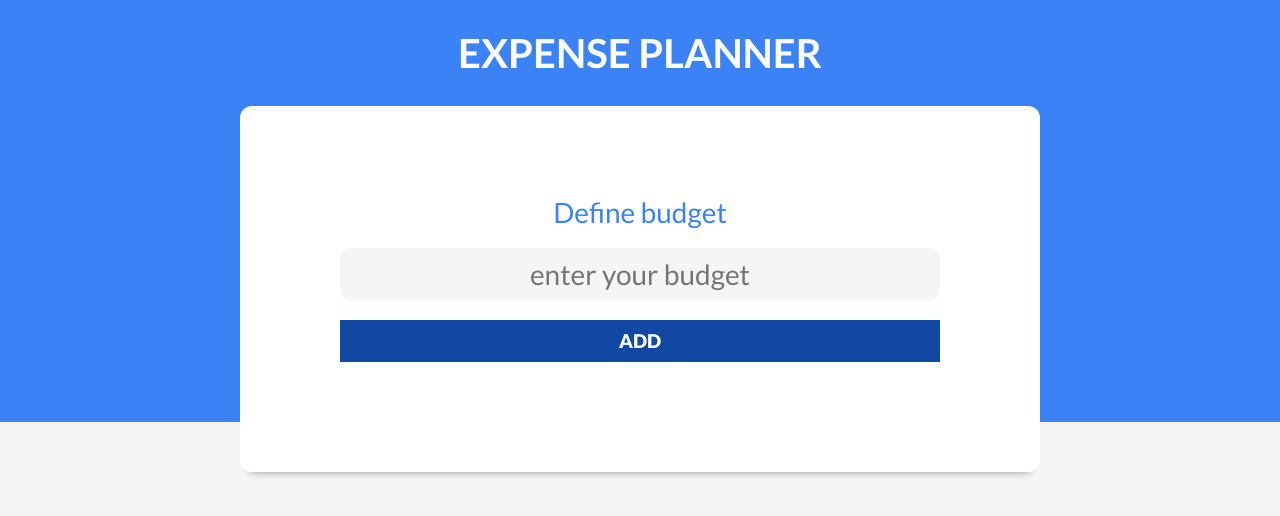
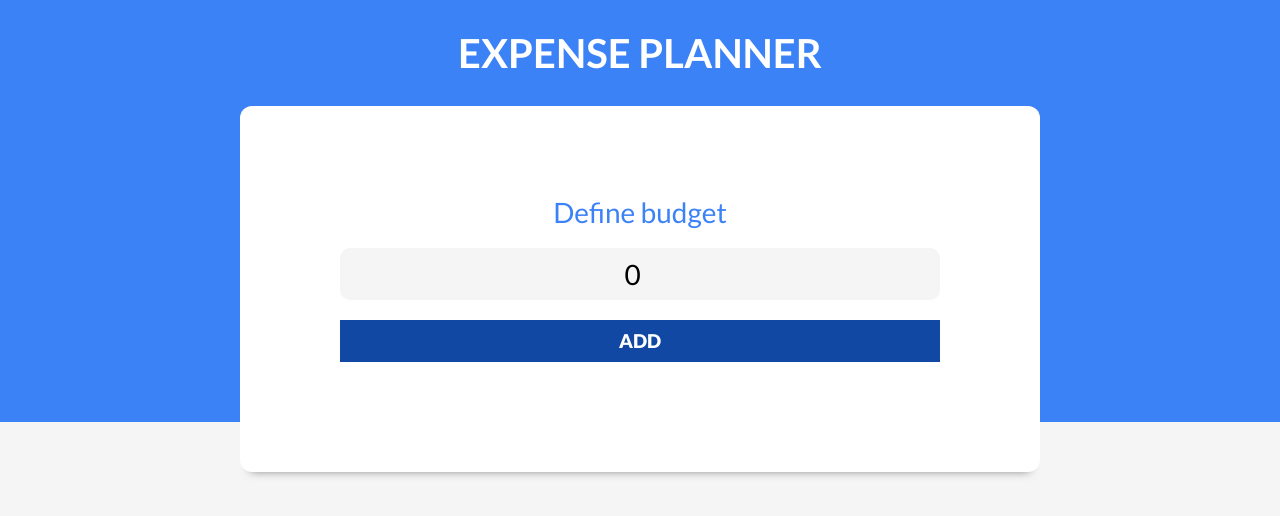
Before and after one commit to jEduardopro/expense-planner-react, a React (Vite) app: page / in a window 1280 px wide. Shown: the top 516 px of the page. Built offline with nearby package versions, Linux system fonts and the light colour scheme.

Commit message:
define props to set new budget

```diff
--- a/src/App.tsx
+++ b/src/App.tsx
@@ -2,11 +2,14 @@ import { useState } from 'react'
 import Header from './components/Header'
 
 function App() {
-  const [count, setCount] = useState(0)
+  const [budget, setBudget] = useState(0)
 
   return (
     <div>
-      <Header/>
+			<Header
+				budget={budget}
+				setBudget={setBudget}
+			/>
     </div>
   )
 }
--- a/src/components/Header.tsx
+++ b/src/components/Header.tsx
@@ -1,11 +1,18 @@
-import React from 'react'
 import NewBudget from './NewBudget'
 
-const Header = () => {
+type Props = {
+	budget: number;
+	setBudget: (budget: number) => void;
+}
+
+const Header = ({budget, setBudget}: Props) => {
 	return (
 		<header>
 			<h1>Expense Planner</h1>
-			<NewBudget/>
+			<NewBudget
+				budget={budget}
+				setBudget={setBudget}
+			/>
 		</header>
 	)
 }
--- a/src/components/NewBudget.tsx
+++ b/src/components/NewBudget.tsx
@@ -1,6 +1,10 @@
-import React from 'react'
 
-const NewBudget = () => {
+type Props = {
+	budget: number;
+	setBudget: (budget: number) => void;
+}
+
+const NewBudget = ({budget, setBudget}: Props) => {
 	return (
 		<div className='contenedor-presupuesto contenedor sombra'>
 			<form className='formulario'>
@@ -8,8 +12,10 @@ const NewBudget = () => {
 					<label>Define budget</label>
 					<input
 						className='nuevo-presupuesto'
-						type="text"
+						type="number"
 						placeholder='enter your budget'
+						value={budget}
+						onChange={e => setBudget(parseFloat(e.target.value))}
 					/>
 
 					<input type="submit" value="Add" />
```
